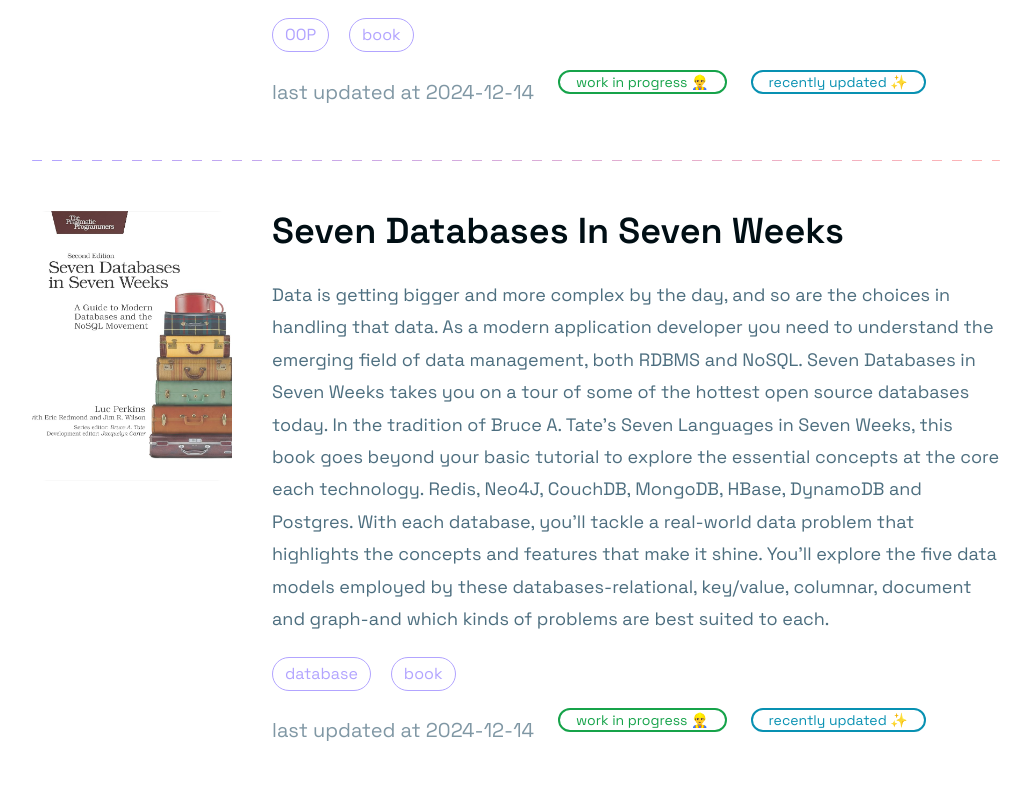
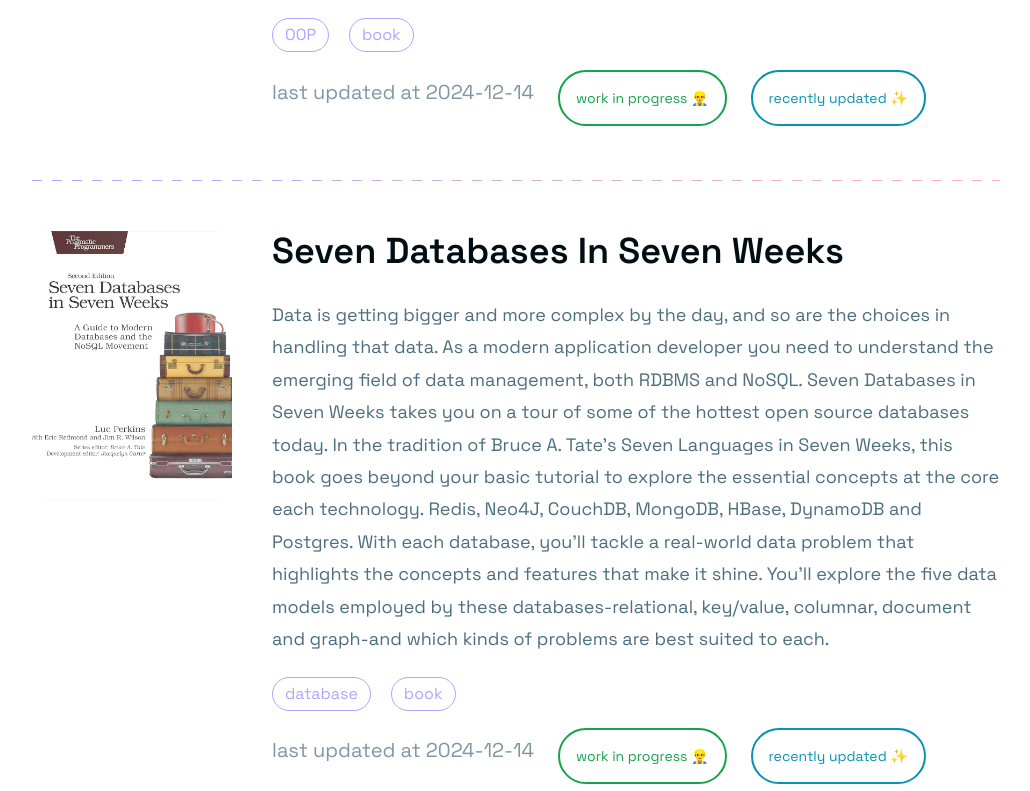
Before and after one commit to daniel-d7a/my-blog, an Astro site: page /books in a window 1280 px wide. Shown: the part 934-1725 px from the top of the page, without its empty margins (124-1154 px from the left). Built offline with nearby package versions, Linux system fonts and the light colour scheme; Astro itself is replaced by a stand-in of ours.

Commit message:
Update Labels.tsx again (testing in prod baby)

```diff
--- a/src/components/books/Labels.tsx
+++ b/src/components/books/Labels.tsx
@@ -8,16 +8,16 @@
   const recentlyUpdated = getDaysDifference(book.data.updatedAt) < 30;
   return (
     <div className="flex flex-col justify-start items-start sm:flex-row gap-6">
-      <span className="text-pacamara-primary/50 dark:text-white/40">
+      <span className="text-pacamara-primary/50 dark:text-white/40 ">
         last updated at {dateFormat(book.data.updatedAt, "yyyy-mm-dd")}
       </span>
       {book.data.inProgress && (
-        <span className="text-sm grid place-items-center -translate-y-1 text-green-600 border-green-600 dark:text-green-600/80 border-2 dark:border-green-600/80 px-4 rounded-full">
+        <span className="text-sm py-4 grid place-items-center -translate-y-1 text-green-600 border-green-600 dark:text-green-600/80 border-2 dark:border-green-600/80 px-4 rounded-full">
           work in progress 👷‍♂️
         </span>
       )}
       {recentlyUpdated && (
-        <span className="text-sm grid place-items-center -translate-y-1 text-cyan-600 border-cyan-600 dark:text-cyan-500/70 border-2 dark:border-cyan-500/70 px-4 rounded-full">
+        <span className="text-sm py-4 grid place-items-center -translate-y-1 text-cyan-600 border-cyan-600 dark:text-cyan-500/70 border-2 dark:border-cyan-500/70 px-4 rounded-full">
           recently updated ✨
         </span>
       )}
```
